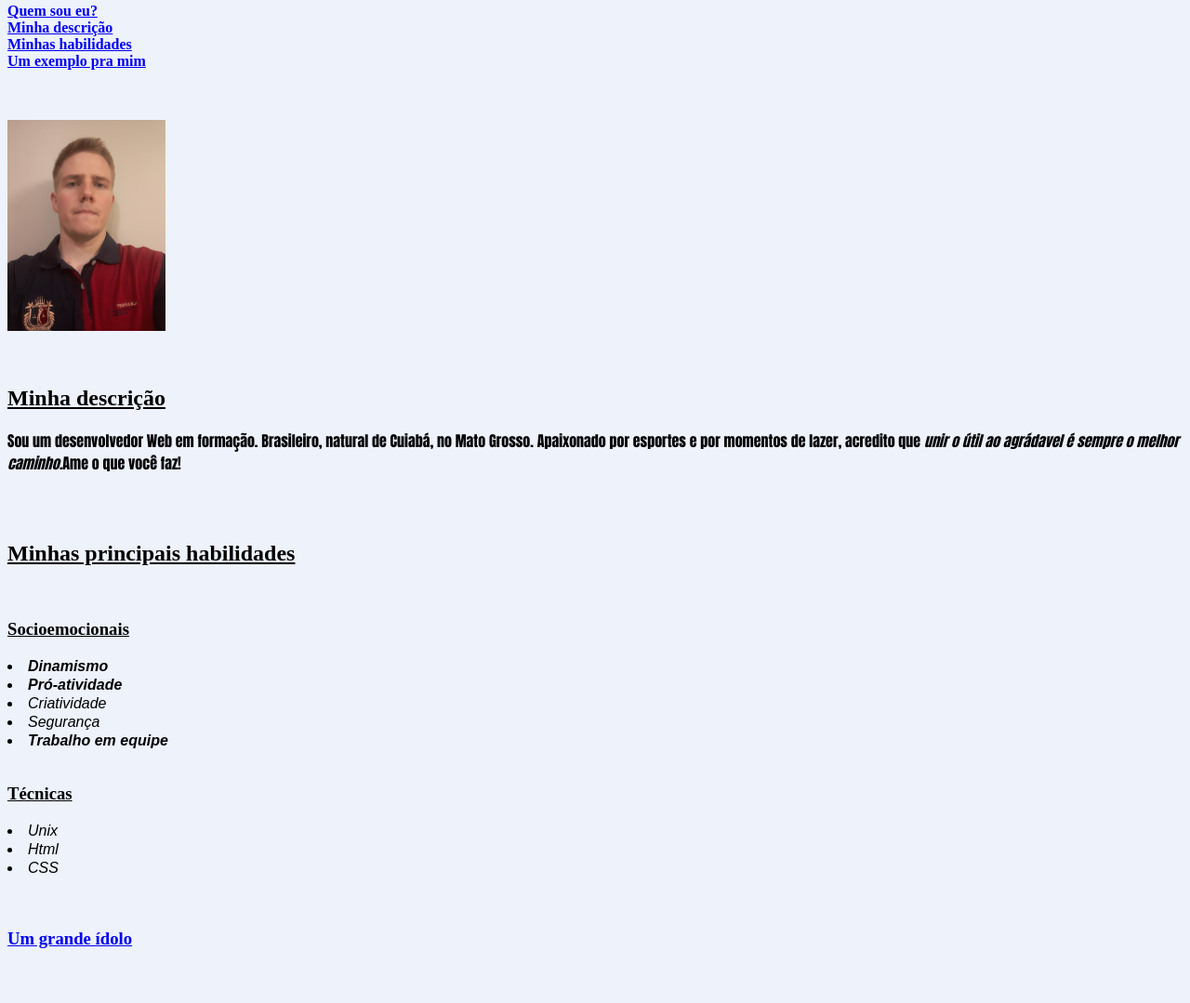
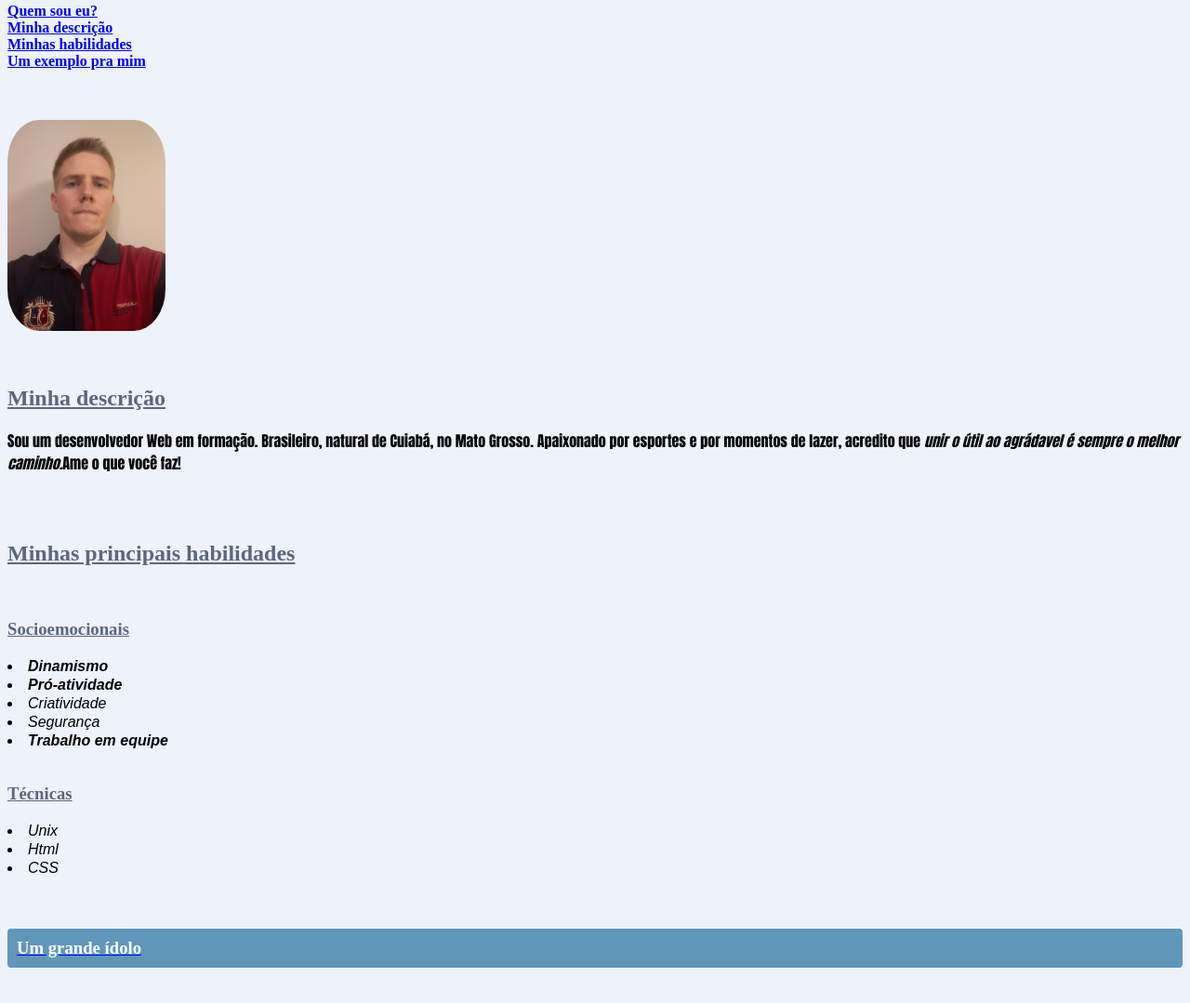
Before and after one commit to Joseluisdemeneghi/Joseluisdemeneghi.github.io, a plain HTML site: page index.html in a window 1280 px wide. Shown: the part 97-1176 px from the top of the page at 93% size. Drawn offline with Linux system fonts and the light colour scheme.

Commit message:
alteracoes de estilo - cores

```diff
--- a/index.html
+++ b/index.html
@@ -1,28 +1,48 @@
 <!DOCTYPE html>
 <html lang="pt-br">
+
 <head>
     <meta charset="UTF-8">
     <title>Portfólio Web José Luís</title>
     <style>
         h1 {
-        font-family: 'Trebuchet MS', 'Lucida Sans Unicode', 'Lucida Grande', 'Lucida Sans', Arial, sans-serif ;
+            font-family: 'Trebuchet MS', 'Lucida Sans Unicode', 'Lucida Grande', 'Lucida Sans', Arial, sans-serif;
+            color: teal;
         }
+
         .descricao {
             font-family: Impact, Haettenschweiler, 'Arial Narrow Bold', sans-serif;
         }
+
         body {
             background-color: #edf2fb;
         }
-    li{
+
+        li {
             line-height: 20px;
             font-family: Arial, Helvetica, sans-serif;
             font-style: oblique;
         }
-    h2, h3 {
+
+        h2,
+        h3 {
             text-decoration: underline;
+            color: #5c677d;
+        }
+        .button {
+            background-color: #6096ba;
+            color: white;
+            text-decoration: none;
+            font-weight: 900;
+            padding: 10px;
+            border-radius: 4px;
+        }
+        .circled {
+            border-radius: 20%;
         }
     </style>
 </head>
+
 <body>
     <h1>José Luís Demeneghi Filho</h1>
     <br>
@@ -34,10 +54,12 @@
     <br>
     <a href="#idolo"><strong>Um exemplo pra mim</strong></a>
     <br><br><br><br>
-    <img id="eu" src="imagens/20210504_210908.jpg" alt="Foto de José Luís" width="170 px">
+    <img class="circled" id="eu" src="imagens/20210504_210908.jpg" alt="Foto de José Luís" width="170 px">
     <br><br><br>
     <h2>Minha descrição</h2>
-    <p id="descricao" class="descricao">Sou um <strong>desenvolvedor Web em formação.</strong> Brasileiro, natural de Cuiabá, no Mato Grosso. Apaixonado por esportes e por momentos de lazer, acredito que <em>unir o útil ao agrádavel é sempre o melhor caminho.</em><strong>Ame o que você faz!</strong> </p>
+    <p id="descricao" class="descricao">Sou um <strong>desenvolvedor Web em formação.</strong> Brasileiro, natural de
+        Cuiabá, no Mato Grosso. Apaixonado por esportes e por momentos de lazer, acredito que <em>unir o útil ao
+            agrádavel é sempre o melhor caminho.</em><strong>Ame o que você faz!</strong> </p>
     <br><br>
     <h2 id="habil">Minhas principais habilidades</h2>
     <br>
@@ -53,8 +75,11 @@
     <li>Html</li>
     <li>CSS</li>
     <br><br>
-    <a id="idolo" href="https://www.linkedin.com/in/gfpoliva/" target="_blank"><h3>Um grande ídolo</h3></a>
+    <a id="idolo" href="https://www.linkedin.com/in/gfpoliva/" target="_blank">
+        <h3 class="button">Um grande ídolo</h3>
+    </a>
     <br>
 
 </body>
+
 </html>
```
Lines whose indentation alone changed are shown as unchanged.
